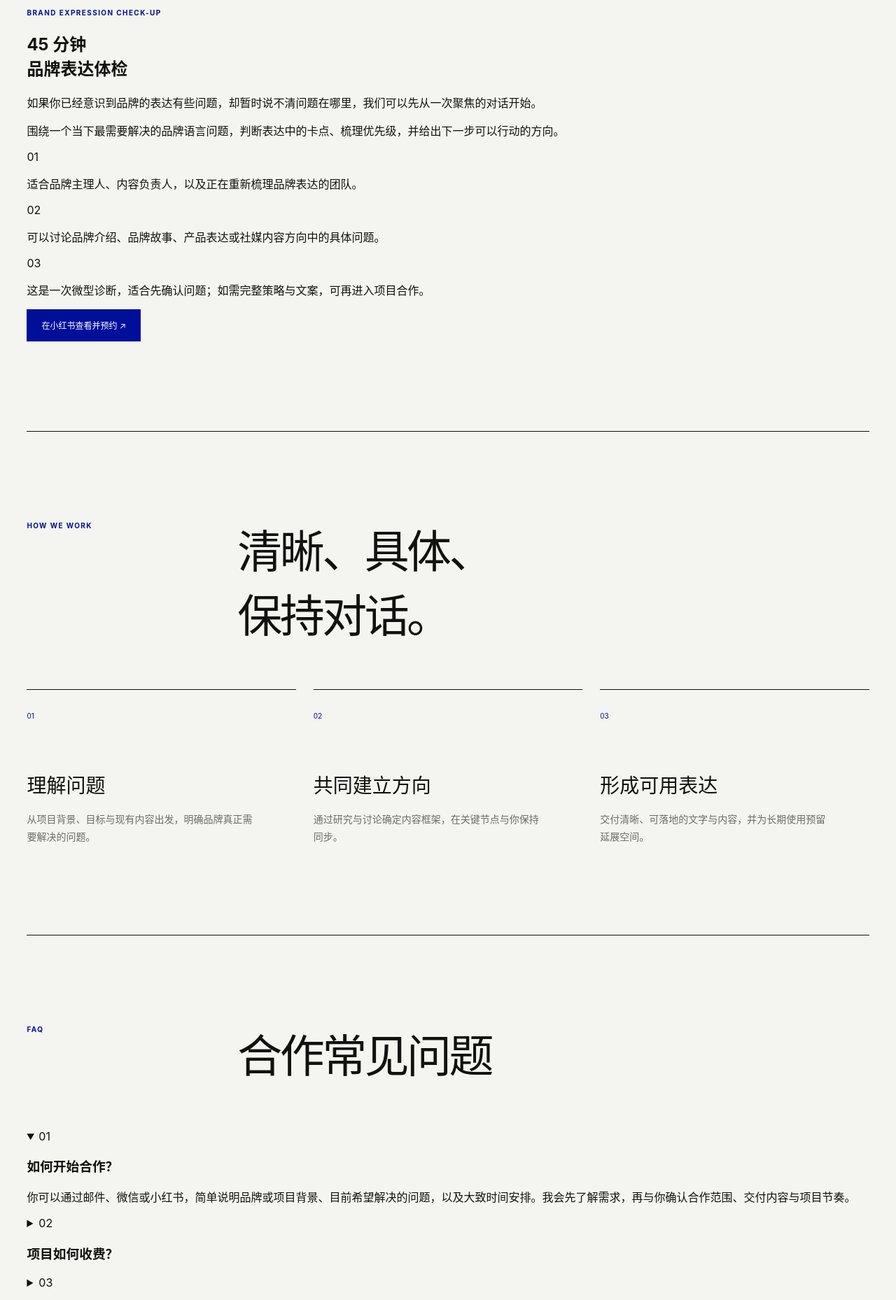
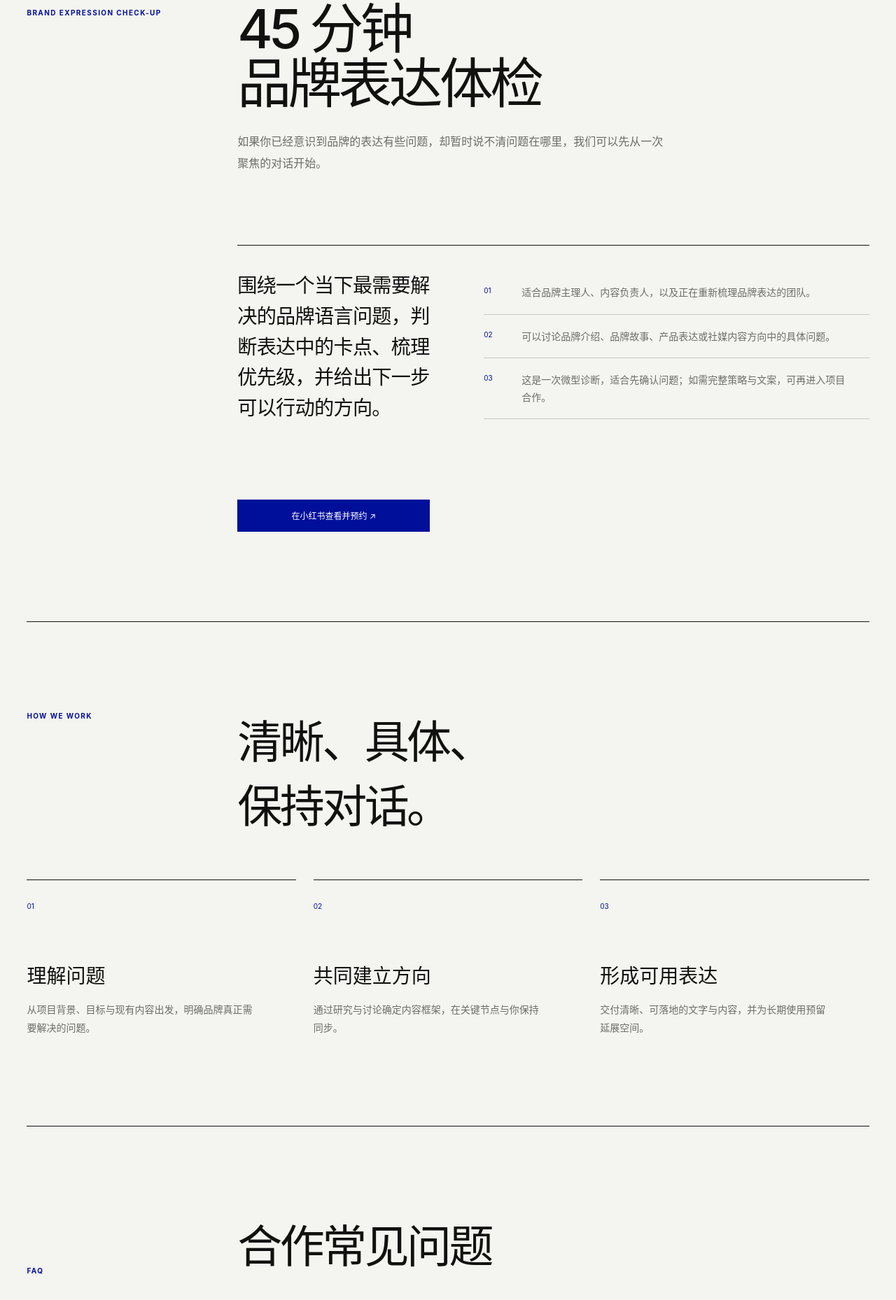
Before and after one commit to helloyangliangzhi-cyber/helloyangliangzhi-cyber.github.io, an Astro site: page /services in a window 1280 px wide. Shown: the part 1657-3515 px from the top of the page at 70% size. Built offline with nearby package versions, Linux system fonts and the light colour scheme; Astro itself is replaced by a stand-in of ours.

Commit message:
Add files via upload

```diff
--- a/src/styles/global.css
+++ b/src/styles/global.css
@@ -110,6 +110,27 @@ nav a:hover, nav a.active { color: var(--blue); border-color: var(--blue); }
 .method-item span { color: var(--blue); font-size: 10px; }
 .method-item h3 { margin: 70px 0 17px; font-size: 28px; font-weight: 500; }
 .method-item p { max-width: 330px; margin: 0; color: var(--muted); font-size: 14px; line-height: 1.8; }
+.service-entry { display: flex; justify-content: space-between; align-items: baseline; gap: 24px; padding: 24px 0 0; border-top: 1px solid var(--ink); }
+.service-entry p { margin: 0; color: var(--muted); font-size: 13px; }
+.checkup-intro { display: grid; grid-template-columns: 1fr 3fr; margin-bottom: clamp(60px, 8vw, 110px); }
+.checkup-intro h2 { margin: -.12em 0 28px; font-size: clamp(42px, 6vw, 88px); font-weight: 500; letter-spacing: -.06em; line-height: 1.02; }
+.checkup-intro > div > p { max-width: 620px; margin: 0; color: var(--muted); font-size: 16px; line-height: 1.9; }
+.checkup-detail { display: grid; grid-template-columns: 1fr 2fr; gap: clamp(35px, 6vw, 100px); margin-left: 25%; padding: 36px 0 0; border-top: 1px solid var(--ink); }
+.checkup-lead { margin: 0; color: var(--ink); font-size: clamp(21px, 2.2vw, 31px); letter-spacing: -.025em; line-height: 1.55; }
+.checkup-points { margin-bottom: 38px; }
+.checkup-points div { display: grid; grid-template-columns: 42px 1fr; gap: 12px; padding: 18px 0; border-bottom: 1px solid var(--rule); }
+.checkup-points span { padding-top: 4px; color: var(--blue); font-size: 10px; }
+.checkup-points p { margin: 0; color: var(--muted); font-size: 14px; line-height: 1.8; }
+.faq-section .section-head { align-items: end; }
+.faq-list { margin-left: 25%; border-top: 1px solid var(--ink); }
+.faq-list details { border-bottom: 1px solid var(--rule); }
+.faq-list summary { display: grid; grid-template-columns: 64px 1fr 30px; align-items: center; min-height: 112px; cursor: pointer; list-style: none; }
+.faq-list summary::-webkit-details-marker { display: none; }
+.faq-list summary::after { content: "+"; justify-self: end; color: var(--blue); font-size: 25px; font-weight: 300; }
+.faq-list details[open] summary::after { content: "−"; }
+.faq-list summary span { color: var(--blue); font-size: 10px; }
+.faq-list summary h3 { margin: 0; font-size: clamp(24px, 3vw, 40px); font-weight: 500; letter-spacing: -.04em; }
+.faq-list details > p { max-width: 760px; margin: -10px 30px 38px 64px; color: var(--muted); font-size: 15px; line-height: 1.9; }
 
 .case-hero { min-height: 75vh; display: flex; flex-direction: column; justify-content: flex-end; padding: 10vh 0 50px; }
 .case-hero h1 { margin: 18px 0 30px; }
@@ -207,6 +228,14 @@ nav a:hover, nav a.active { color: var(--blue); border-color: var(--blue); }
   .service-detail { grid-template-columns: 35px 1fr; }
   .service-detail ul { grid-column: 2; }
   .method-item h3 { margin-top: 38px; }
+  .service-entry { align-items: flex-start; flex-direction: column; }
+  .checkup-intro { display: block; }
+  .checkup-intro h2 { margin-top: 18px; }
+  .checkup-detail { display: block; margin-left: 0; }
+  .checkup-lead { margin-bottom: 40px; }
+  .faq-list { margin-left: 0; }
+  .faq-list summary { grid-template-columns: 40px 1fr 24px; min-height: 96px; }
+  .faq-list details > p { margin: -2px 24px 30px 40px; font-size: 14px; }
   .case-hero-bottom { grid-template-columns: 1fr 1fr; }
   .case-body { display: block; padding: 70px 0; }
   .case-body > p { margin-bottom: 40px; }
```
